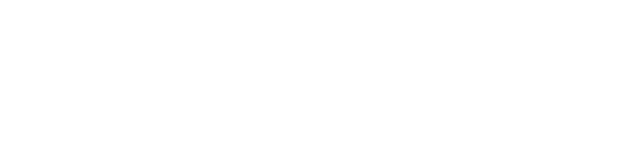
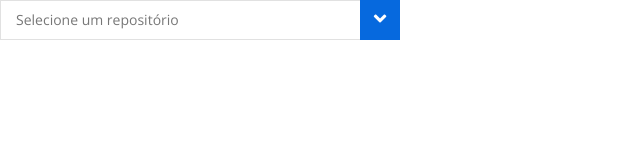
Before and after one commit to Juuhz/vml-reinaldoamorim, a React app: page / in a window 1280 px wide. Shown: the whole page, without its empty margins (0-640 px from the left). Built offline with nearby package versions, Linux system fonts and the light colour scheme.

Commit message:
SelectRepo

```diff
--- a/gulpfile.js
+++ b/gulpfile.js
@@ -5,7 +5,7 @@ var gulp = require( 'gulp' ),
 
 gulp.task('sass', function () {
     return gulp.src( './src/sass/style.sass' )
-    .pipe( sass() )
+    .pipe( sass( {outputStyle: 'compressed'} ).on( 'error', sass.logError ) )
     .on( 'error', function( error ){ console.error( error.message ); })
     .pipe( gulp.dest( './public' ) )
 });
--- a/public/index.html
+++ b/public/index.html
@@ -5,6 +5,9 @@
     <meta name="viewport" content="width=device-width, initial-scale=1, shrink-to-fit=no">
     <meta name="theme-color" content="#000000">
     <link rel="shortcut icon" href="%PUBLIC_URL%/favicon.ico">
+    <link rel="stylesheet" type="text/css" href="%PUBLIC_URL%/style.css">
+    <link href="https://fonts.googleapis.com/css?family=Open+Sans:400,700" rel="stylesheet">
+    <link rel="stylesheet" type="text/css" href="https://use.fontawesome.com/releases/v5.0.8/css/all.css">
     <title>Globo GitChart - VML | Reinaldo Amorim</title>
   </head>
   <body>
--- a/src/components/App.js
+++ b/src/components/App.js
@@ -6,8 +6,9 @@ import Chart				from './Chart';
 class App extends Component{
 	render(){
 		return (
-			<div>
-				{/*<SelectRepo />
+			<div id="main-wrapper">
+				<SelectRepo />
+				{/*
 				<Infos />
         		<Chart />*/}
       		</div>
--- a/src/components/SelectRepo.js
+++ b/src/components/SelectRepo.js
@@ -0,0 +1,19 @@
+import React, { Component } from 'react';
+
+class SelectRepo extends Component{
+	render(){
+		return(
+			<div className="fakeSelect">
+				<div className="arrow"><i class="fas fa-angle-down"></i></div>
+				<div className="selected">Selecione um repositório</div>
+				<ul className="options">
+					<li>Teste repositório 1</li>
+					<li>Teste repositório 2</li>
+					<li>Teste repositório 3</li>
+				</ul>
+			</div>
+		);
+	}
+}
+
+export default SelectRepo;
--- a/src/sass/defalts.sass
+++ b/src/sass/defalts.sass
@@ -0,0 +1,22 @@
+// Normalize
+//______________________________
+
+*
+	border: 0px
+	margin: 0px
+	box-sizing: border-box
+
+// Fontes
+//______________________________
+
+.fonte
+	font-family: 'Open Sans', sans-serif
+
+// Body
+//______________________________
+
+body
+	@extend .fonte
+	overflow-x: hidden
+	overflow-y: scroll
+	font-size: 14px
--- a/src/sass/selectRepo.sass
+++ b/src/sass/selectRepo.sass
@@ -0,0 +1,29 @@
+.fakeSelect
+	position: relative
+	width: 100%
+	height: 40px
+	border: 1px solid #e1e1e1
+	max-width: 400px
+	color: #777
+	display: block
+	cursor: pointer
+
+	.selected
+		height: 40px
+		padding: 9px 40px 11px 15px
+
+	.options
+		display: none
+
+	.arrow
+		background: #0669de
+		height: 40px
+		width: 40px
+		position: absolute
+		right: -1px
+		top: -1px
+		text-align: center
+		color: #FFF
+		i
+			font-size: 20px
+			margin: 9px
```
Also changed, not shown: public/style.css.
